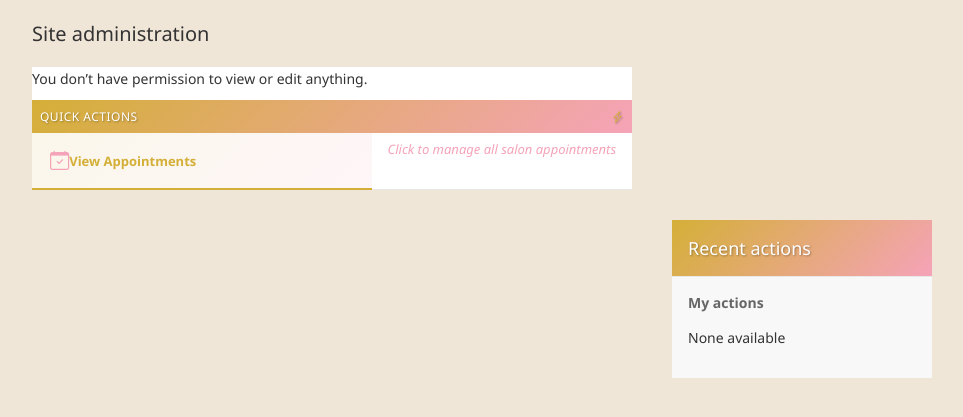
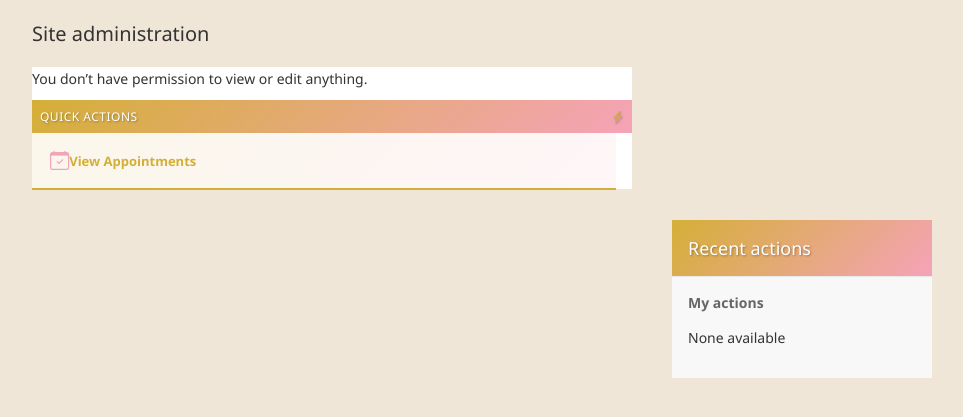
Before and after one commit to RBDevMaker/Appointment, a Django app: page /admin/ in a window 1280 px wide. Shown: the part 132-549 px from the top of the page, without its empty margins (8-971 px from the left). Run offline with Django 5.2, Linux system fonts and the light colour scheme; the visitor is signed in with stand-in values (Sample User, id 1); data comes from the database, SQL or seed files in the repository; data that the repository does not hold is empty.

Commit message:
Remove View All Appointments button completely - no replacement text

```diff
--- a/templates/admin/index.html
+++ b/templates/admin/index.html
@@ -24,11 +24,7 @@
                         </div>
                     </a>
                 </th>
-                <td>
-                    <span style="color: var(--primary-pink); font-style: italic; padding: 8px;">
-                        Click to manage all salon appointments
-                    </span>
-                </td>
+                <td></td>
             </tr>
         </tbody>
     </table>
```
